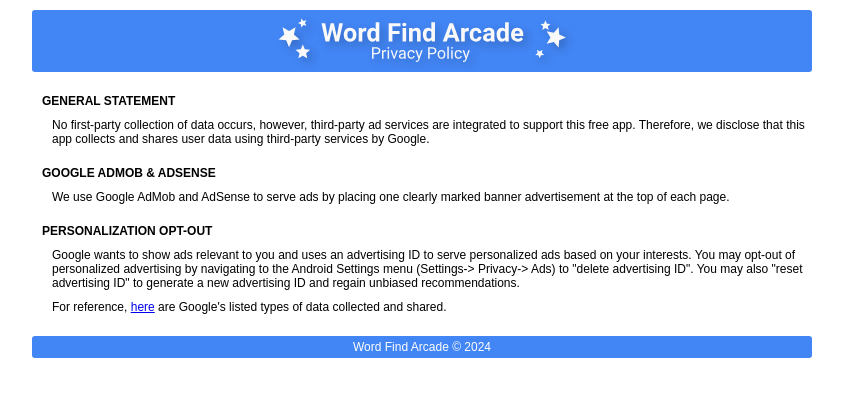
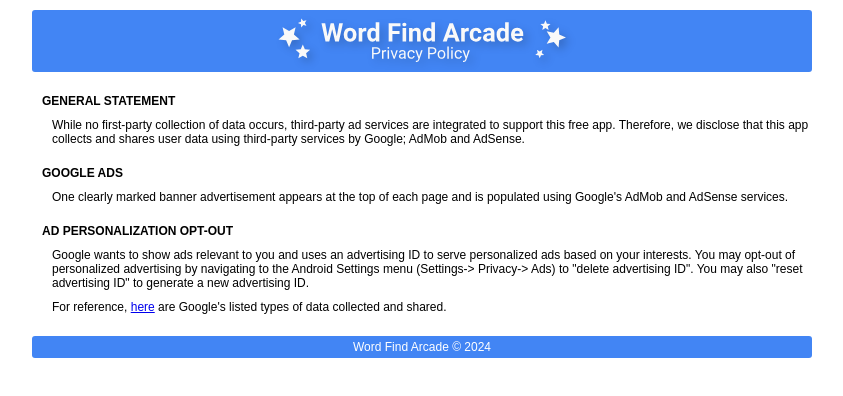
Before and after one commit to FingerGames/fingergames.github.io, a plain HTML site: page wordfindarcadeprivacypolicy.html in a window 1280 px wide. Shown: the whole page, without its empty margins (218-1061 px from the left). Drawn offline with Linux system fonts and the light colour scheme.

Commit message:
Update wordfindarcadeprivacypolicy.html
Final Draft for 1.0 Release

```diff
--- a/wordfindarcadeprivacypolicy.html
+++ b/wordfindarcadeprivacypolicy.html
@@ -22,7 +22,6 @@
             </tr>
         </table>
     </div>
-
     <script type="text/javascript">
 
         var _Body = document.getElementById("Body");
@@ -36,17 +35,17 @@
 
             // SECTION ONE
             var headerText = "GENERAL STATEMENT";
-            var bodyText = "No first-party collection of data occurs, however, third-party ad services are integrated to support this free app. Therefore, we disclose that this app collects and shares user data using third-party services by Google.";
+            var bodyText = "While no first-party collection of data occurs, third-party ad services are integrated to support this free app. Therefore, we disclose that this app collects and shares user data using third-party services by Google; AdMob and AdSense.";
             _Body.appendChild(_GetSection(_GetHeaderElement(headerText), _GetTextElement(bodyText)));
 
             // SECTION TWO
-            var headerText = "GOOGLE ADMOB & ADSENSE";
-            var bodyText = "We use Google AdMob and AdSense to serve ads by placing one clearly marked banner advertisement at the top of each page.";
+            var headerText = "GOOGLE ADS";
+            var bodyText = "One clearly marked banner advertisement appears at the top of each page and is populated using Google's AdMob and AdSense services.";
             _Body.appendChild(_GetSection(_GetHeaderElement(headerText), _GetTextElement(bodyText)));
 
             // SECTION THREE
-            var headerText = "PERSONALIZATION OPT-OUT";
-            var bodyText = "Google wants to show ads relevant to you and uses an advertising ID to serve personalized ads based on your interests. You may opt-out of personalized advertising by navigating to the Android Settings menu (Settings-> Privacy-> Ads) to \"delete advertising ID\". You may also \"reset advertising ID\" to generate a new advertising ID and regain unbiased recommendations.";
+            var headerText = "AD PERSONALIZATION OPT-OUT";
+            var bodyText = "Google wants to show ads relevant to you and uses an advertising ID to serve personalized ads based on your interests. You may opt-out of personalized advertising by navigating to the Android Settings menu (Settings-> Privacy-> Ads) to \"delete advertising ID\". You may also \"reset advertising ID\" to generate a new advertising ID.";
             _Body.appendChild(_GetSection(_GetHeaderElement(headerText), _GetTextElement(bodyText)));
 
             var link = document.createElement("span");
@@ -89,6 +88,5 @@
         _Init();
 
     </script>
-
 </body>
 </html>
```
